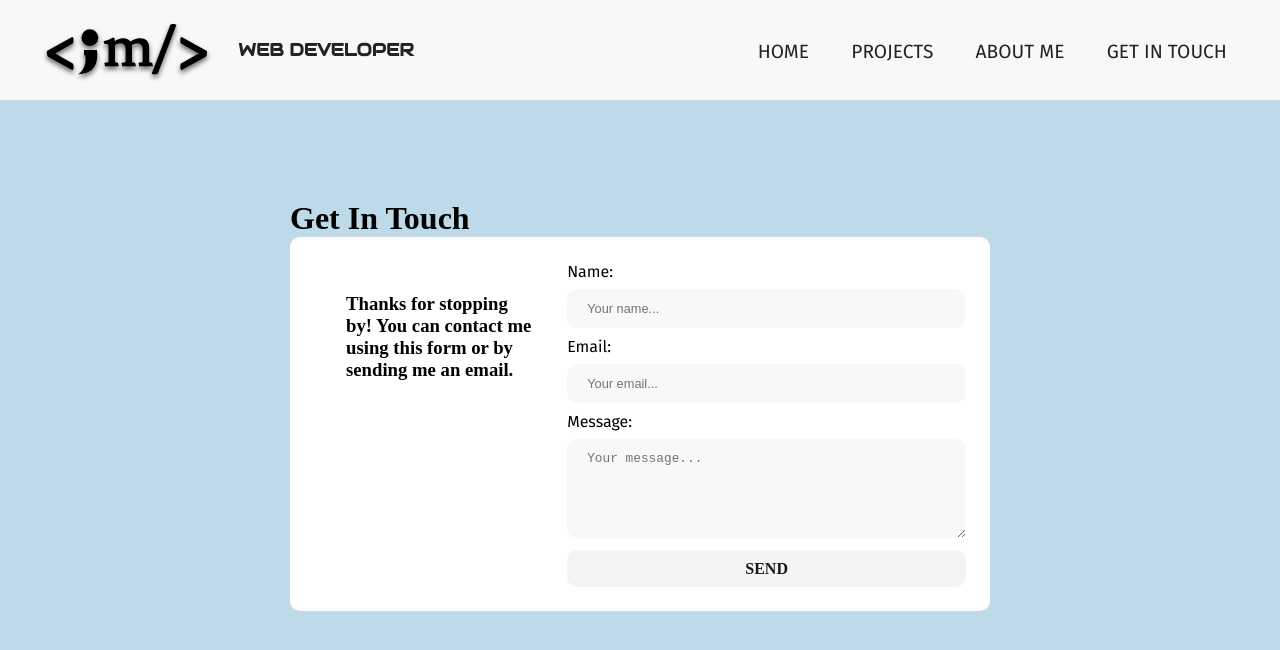
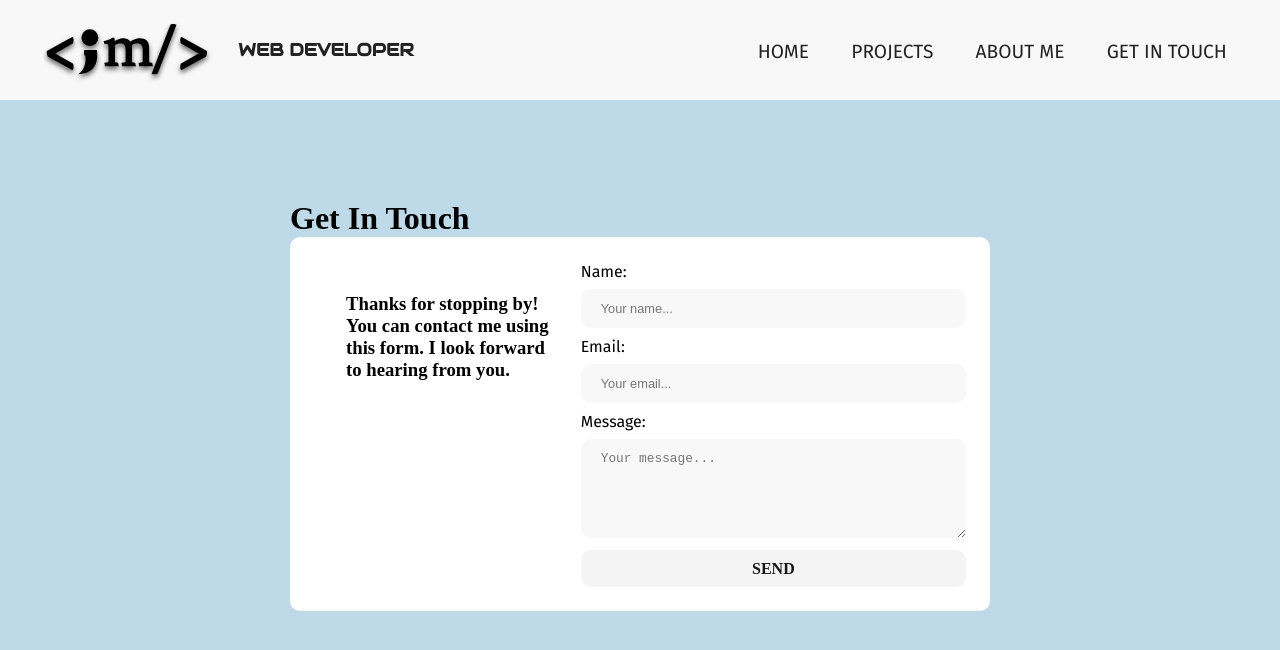
Before and after one commit to Juanmarin444/My_Web_Portfolio, a React (Create React App) app in the folder client/: page /contact in a window 1280 px wide. Shown: the top 650 px of the page. Built offline with nearby package versions, Linux system fonts and the light colour scheme; a web font is replaced by a local one.

Commit message:
Updated get in touch message

```diff
--- a/client/src/pages/ContactPage/index.js
+++ b/client/src/pages/ContactPage/index.js
@@ -8,7 +8,7 @@ const Contact = () => {
       <div className="contact__content">
 
         <div className="get_in_touch">
-          <h3>Thanks for stopping by! You can contact me using this form or by sending me an email.</h3>
+          <h3>Thanks for stopping by! You can contact me using this form. I look forward to hearing from you.</h3>
         </div>
 
         <form name="contact v1" method="post">
```
